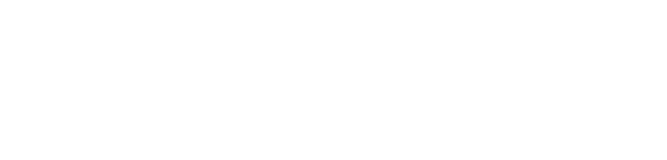
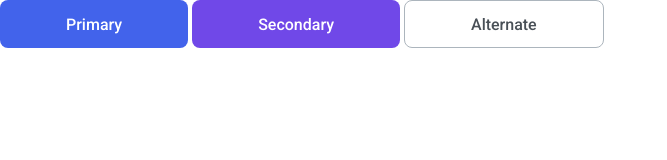
Before and after one commit to js-tasks-ru/htmlcss-20251006_novoselov-aleksandr-96, a website: page 03-lection1/01-button/index.html in a window 1280 px wide. Shown: the whole page, without its empty margins (0-667 px from the left). Drawn offline with Linux system fonts and the light colour scheme.

Commit message:
[button] черновик button

```diff
--- a/03-lection1/01-button/button.css
+++ b/03-lection1/01-button/button.css
@@ -1 +1,27 @@
 /* Стилизация кнопки */
+.button {
+    border-width: 0;
+    color: var(--white);
+    background-color: var(--primary);
+    border-radius: 8px;
+    cursor: pointer;
+    height: 48px;
+    font-family: Roboto;
+    font-weight: 500;
+    font-size: 16px;
+    line-height: 100%;
+    letter-spacing: 0%;
+    text-align: center;
+    padding: 15px 66px 14px;
+
+}
+
+.button_secondary {
+    background-color: var(--secondary);
+}
+
+.button_alternate {
+    background-color: var(--alternate);
+    color: var(--alternate_text-color);
+    border: 1px var(--grey-3) solid;
+}
--- a/03-lection1/01-button/index.html
+++ b/03-lection1/01-button/index.html
@@ -6,6 +6,8 @@
         <link rel="stylesheet" href="./button.css">
     </head>
     <body>
-
+        <button class="button">Primary</button>
+        <button class="button button_secondary">Secondary</button>
+        <button class="button button_alternate">Alternate</button>
     </body>
 </html>
--- a/assets/css/main.css
+++ b/assets/css/main.css
@@ -6,7 +6,7 @@
     --black: #212429;
     --pink: #F784AD;
     --purple: #7048E8;
-    --blue: #374FC7;
+    --blue: #4263EB;
     --red: #F03D3E;
     --grey-1: #F8F9FA;
     --grey-2: #DDE2E5;
@@ -18,6 +18,9 @@
 
     --primary: var(--blue);
     --secondary: var(--purple);
+    --alternate: var(--white);
+
+    --alternate_text-color: var(--grey-4);
 }
 
 * {
```
